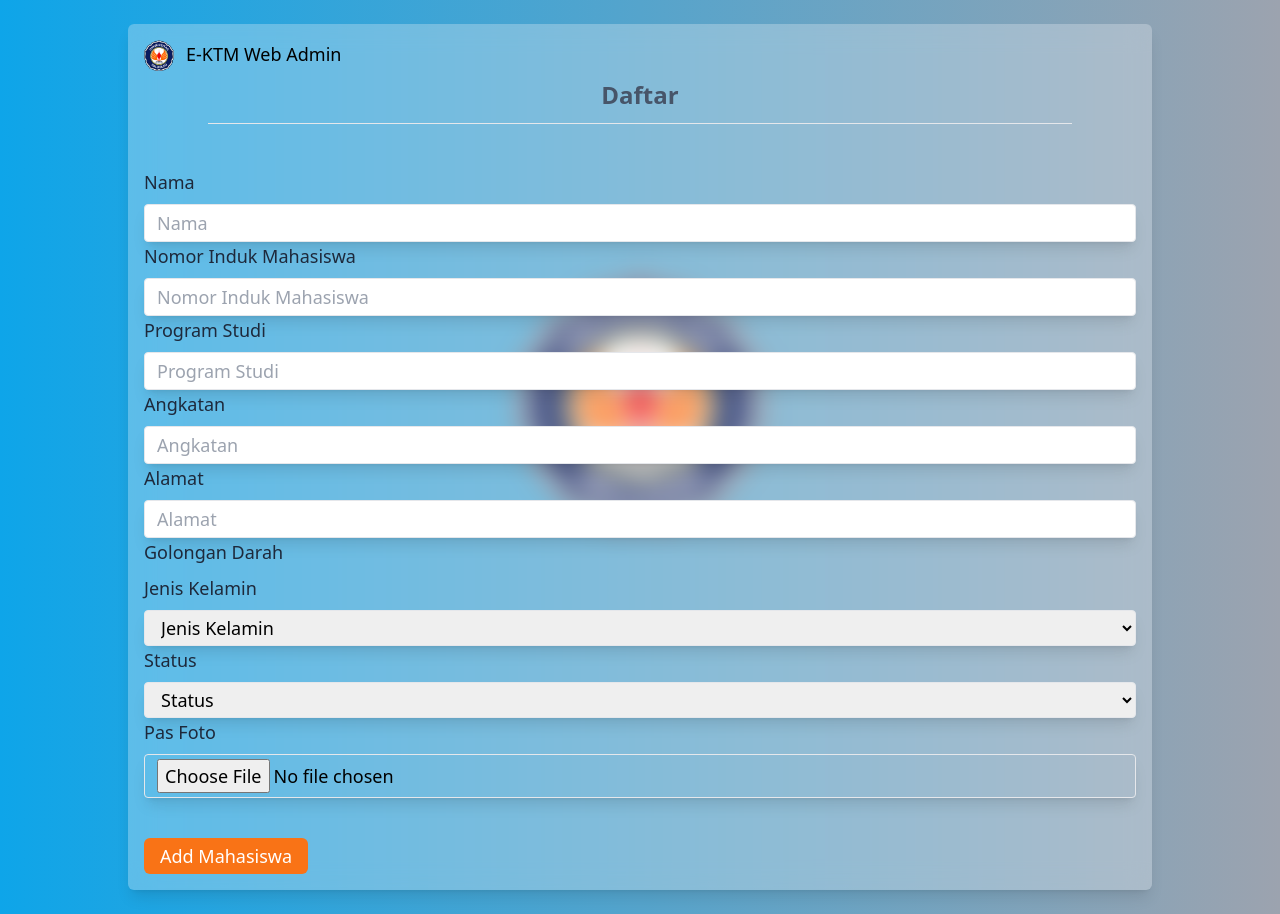
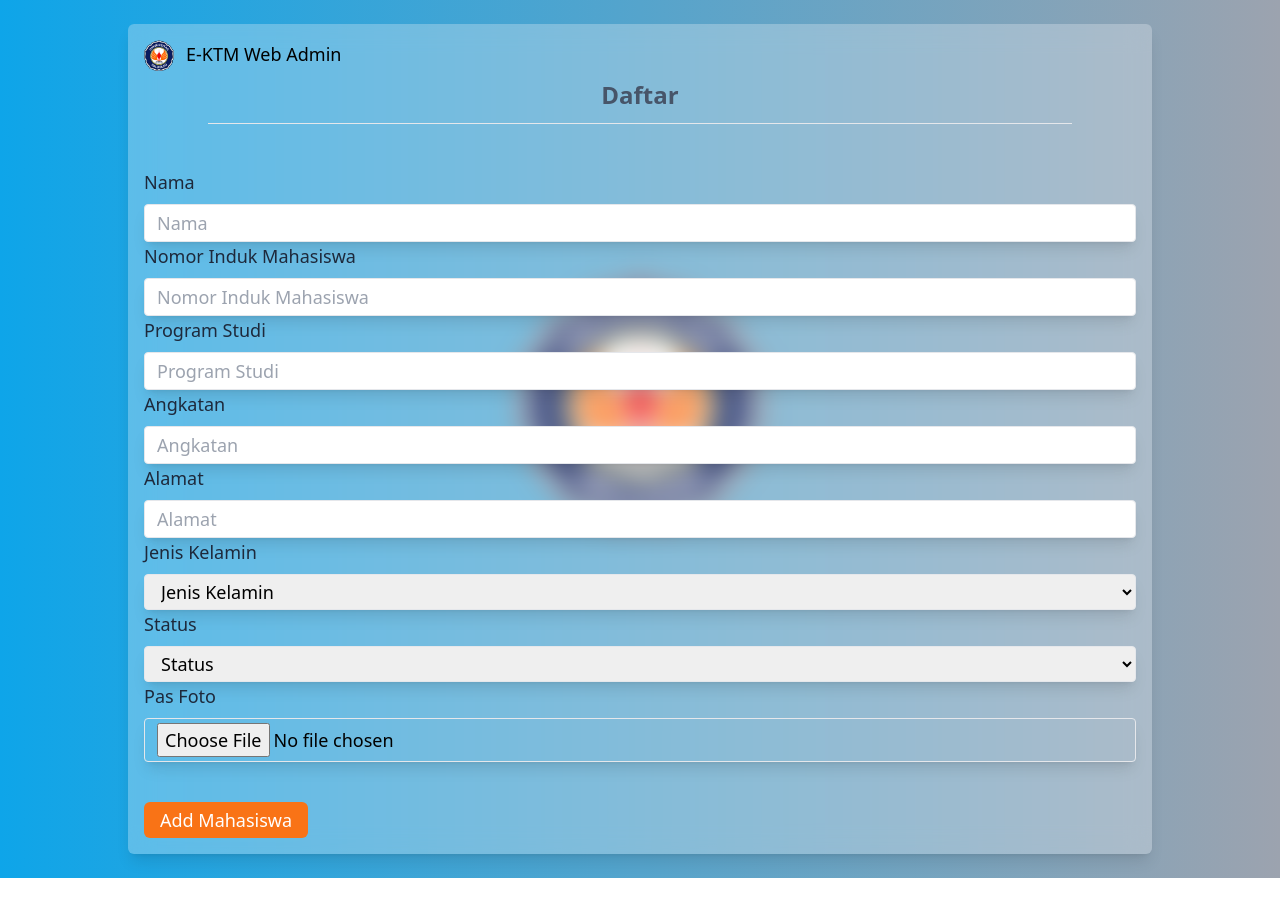
Before and after one commit to maliefrr/ektmFrontend, a React (Create React App) app: page /add/mahasiswa in a window 1280 px wide. After the commit the page ends 878 px from the top, so only its background shows below. Built offline with nearby package versions, Linux system fonts and the light colour scheme.

Commit message:
delete golongan darah

```diff
--- a/src/pages/AddMahasiswa.jsx
+++ b/src/pages/AddMahasiswa.jsx
@@ -95,11 +95,6 @@ const AddMahasiswa = () => {
                     <InputForm id='prodi' type='text' name='prodi' placeholder="Program Studi" label="Program Studi" value={prodi} onChange={onChange}/>
                     <InputForm id='angkatan' type='text' name='angkatan' placeholder="Angkatan" label="Angkatan" value={angkatan} onChange={onChange}/>
                     <InputForm id='alamat' type='text' name='alamat' placeholder="Alamat" label="Alamat" value={alamat} onChange={onChange}/>
-                    <label htmlFor='gol_darah' className="sm:mb-8">
-                        <div className="text-slate-800 mb-2">
-                            Golongan Darah
-                        </div>
-                    </label>
                     <label htmlFor='jenis_kelamin' className="sm:mb-8">
                         <div className="text-slate-800 mb-2">
                             Jenis Kelamin
```
